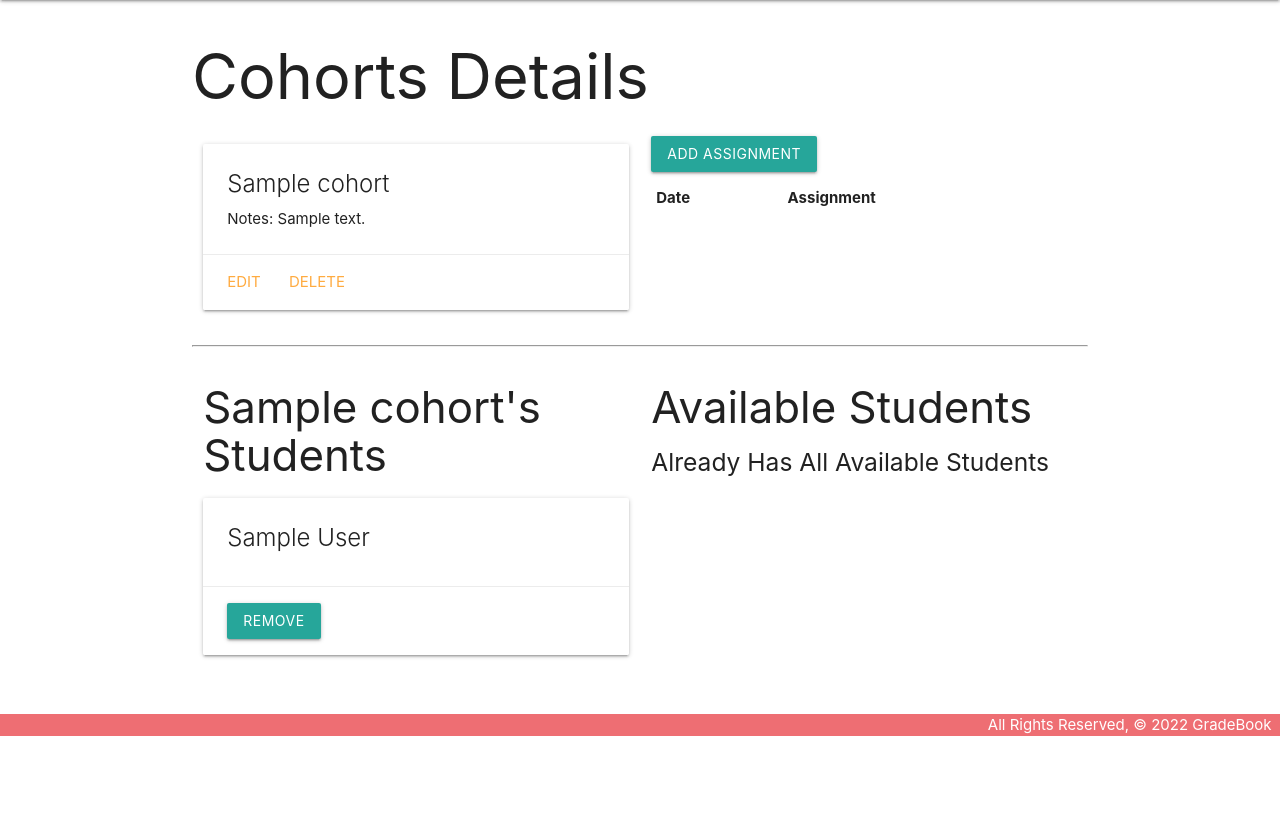
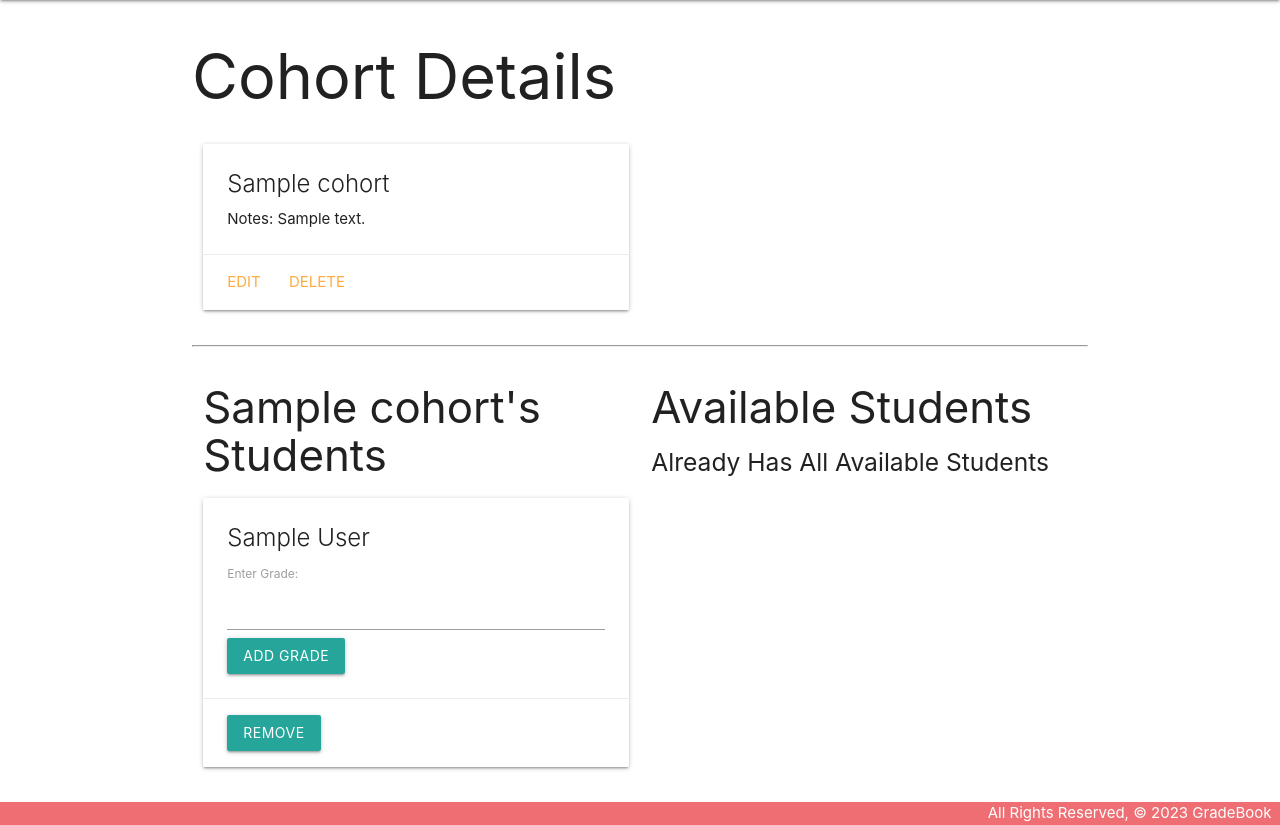
Before and after one commit to David-Aqeel/Project-3-Gradebook, a Django app: page /cohorts/1/ in a window 1280 px wide. Shown: the part 64-889 px from the top of the page. Before the commit the page ends 800 px from the top, so only its background shows below. Run offline with Django 5.2, Linux system fonts and the light colour scheme; a user stored in the database is signed in; tables that the repository leaves empty hold one stand-in row (values such as "Sample post"); lists and menus that the app fills with data are empty.

Commit message:
Working on Student grade models
Co-authored-by: David Aqeel <qbkid123@gmail.com>

```diff
--- a/main_app/admin.py
+++ b/main_app/admin.py
@@ -1,10 +1,10 @@
 from django.contrib import admin
-from .models import Cohorts, Student, Assignment, Student_Grades, Photo
+from .models import Cohorts, Student, Student_Grades, Photo   #Assignment,
 
 
 # Register your models here.
 admin.site.register(Cohorts)
-admin.site.register(Assignment)
+# admin.site.register(Assignment)
 admin.site.register(Student)
 admin.site.register(Student_Grades)
 admin.site.register(Photo)
--- a/main_app/forms.py
+++ b/main_app/forms.py
@@ -1,5 +1,5 @@
 from django.forms import ModelForm
-from .models import Student_Grades, Assignment
+from .models import Student_Grades # Assignment
 
 class Student_Grades_Form(ModelForm):
   class Meta:
@@ -9,7 +9,7 @@ class Student_Grades_Form(ModelForm):
 
 
 
-class Assignment_Form(ModelForm):
-  class Meta:
-    model = Assignment
-    fields = ['date', 'assignment']
+# class Assignment_Form(ModelForm):
+#   class Meta:
+#     model = Assignment
+#     fields = ['date', 'assignment']
--- a/main_app/templates/base.html
+++ b/main_app/templates/base.html
@@ -49,7 +49,7 @@
         {% endblock %}</main>
     <footer class="page-footer">
       <div class="right">
-        All Rights Reserved, &copy; 2022 GradeBook &nbsp;
+        All Rights Reserved, &copy; 2023 GradeBook &nbsp;
       </div>
     </footer>
   </body>
--- a/main_app/templates/cohorts/detail.html
+++ b/main_app/templates/cohorts/detail.html
@@ -1,6 +1,7 @@
-{% extends 'base.html' %} {% block content %}
+{% extends 'base.html' %}
+{% block content %}
 
-<h1>Cohorts Details</h1>
+<h1>Cohort Details</h1>
 
 <div class="row">
   <div class="col s6">
@@ -15,37 +16,10 @@
       </div>
     </div>
   </div>
-
-  <div class="col s6">
-    <form action="{% url 'add_assignment' cohort.id %}" method="POST">
-      {% csrf_token %}
-      <!-- Render the inputs -->
-      {{ assignment_form.as_p }}
-      <input type="submit" class="btn" value="Add Assignment">
-    </form>
-    <!-- <br>
-    {% if cohort.fed_for_today %}
-      <div class="card-panel teal-text center-align">{{cohort.name}} has been fed all meals for today</div>
-    {% else %}
-      <div class="card-panel red-text center-align">{{cat.name}} might be hungry</div>
-    {% endif %} -->
-    <table class="striped">
-      <thead>
-        <tr><th>Date</th><th>Assignment</th></tr>
-      </thead>
-      <tbody>
-        {% for assignment in cohorts.assignment_set.all %}
-          <tr>
-            <td>{{assignment.date}}</td>
-            <td>{{assignment.assignment}}</td>
-          </tr>
-        {% endfor %}
-      </tbody>
-    </table>
-  </div>
 </div>
 
 <hr>
+
 <div class="row">
   <div class="col s6">
 <h3>{{ cohort.subject_name }}'s Students</h3>
@@ -54,9 +28,24 @@
     <div class="card">
       <div class="card-content">
         <span class="card-title">
-              <!-- A <span style="color: {{ toy.color }}">{{ toy.color }}</span> {{ toy.name }} -->
           {{ student.name }}
         </span>
+        {% for student_grade in student.student_grades.all %}
+          {% if student_grade.cohorts_id == cohort.id %}
+            <p>Grade: {{ student_grade.grade }}</p>
+            <form action="{% url 'delete_grade' cohort.id student_grade.id %}" method="POST">
+              {% csrf_token %}
+              <button type="submit" class="btn">Delete Grade</button>
+            </form>
+          {% endif %}
+        {% empty %}
+          <form action="{% url 'add_grade' cohort.id student.id %}" method="POST">
+            {% csrf_token %}
+            <label for="grade_input">Enter Grade:</label>
+            <input type="number" name="grade" id="grade_input">
+            <button type="submit" class="btn">Add Grade</button>
+          </form>
+        {% endfor %}
       </div>
       <div class="card-action">
         <form action="{% url 'unassoc_student' cohort.id student.id %}" method="POST">
@@ -70,6 +59,7 @@
   <h5>No Students 👨🏼‍🏫</h5>
 {% endif %}
   </div>
+
   <div class="col s6">
     <h3>Available Students</h3>
     {% if students.count %}
@@ -89,7 +79,7 @@
         </div>
       {% endfor %}
     {% else %}
-      <h5>{{cohort.name}} Already Has All Available Students</h5>
+      <h5>{{ cohort.name }} Already Has All Available Students</h5>
     {% endif %}
   </div>
 </div>
@@ -102,9 +92,9 @@
     setDefaultDate: true,
     autoClose: true
   });
+
   const selectEl = document.getElementById('id_assignment');
   M.FormSelect.init(selectEl);
 </script>
 
-</div>
 {% endblock %}
--- a/main_app/urls.py
+++ b/main_app/urls.py
@@ -9,13 +9,11 @@ urlpatterns = [
     path('cohorts/create/', views.CohortCreate.as_view(), name='cohorts_create'),
     path('cohorts/<int:pk>/update/', views.CohortUpdate.as_view(), name='cohorts_update'),
     path('cohorts/<int:pk>/delete/', views.CohortDelete.as_view(), name='cohorts_delete'),
-
-    path('cohorts/<int:cohort_id>/add_assignment/', views.add_assignment, name='add_assignment'),
+    path('cohorts/<int:cohort_id>/add_grade/<int:student_id>/', views.add_grade, name='add_grade'),
+    # path('cohorts/<int:cohort_id>/add_assignment/', views.add_assignment, name='add_assignment'),
     path('cohorts/<int:cohort_id>/assoc_student/<int:student_id>/', views.assoc_student, name='assoc_student'),
     path('cohorts/<int:cohort_id>/unassoc_student/<int:student_id>/', views.unassoc_student, name='unassoc_student'),
 
-
-    path('cohorts/<int:cohort_id>/add_student_grades/', views.add_student_grades, name='add_student_grades'),
     path('students/', views.students_index, name='students_index'),
     path('students/<int:pk>/', views.StudentDetail.as_view(), name='students_detail'),
     path('students/create/', views.StudentCreate.as_view(), name='students_create'),
@@ -23,4 +21,5 @@ urlpatterns = [
     path('students/<int:pk>/delete/', views.StudentDelete.as_view(), name='students_delete'),
     path('accounts/signup/', views.signup, name='signup'),
     path('students/<int:student_id>/add_photo/', views.add_photo, name='add_photo'),
+    path('students/<int:student_id>/add_student_grades/', views.add_student_grades, name='add_student_grades'),
 ]
--- a/main_app/views.py
+++ b/main_app/views.py
@@ -5,12 +5,11 @@ from django.shortcuts import render, redirect
 from .models import Cohorts, Student, Student_Grades, Photo
 from django.views.generic.edit import CreateView, UpdateView, DeleteView
 from django.views.generic import ListView, DetailView
-from .forms import Assignment_Form
+from .forms import Student_Grades_Form  #Assignment_Form
 from django.contrib.auth import login
 from django.contrib.auth.forms import UserCreationForm
 from django.contrib.auth.decorators import login_required
 from django.contrib.auth.mixins import LoginRequiredMixin
-
 
 
 # Create your views here.
@@ -31,13 +30,19 @@ def cohorts_index(request):
 @login_required
 def cohorts_detail(request, cohort_id):
     cohort = Cohorts.objects.get(id=cohort_id)
-    id_list = cohort.students.all().values_list('id')
+    id_list = cohort.students.all().values_list("id")
     students_cohort_doesnt_have = Student.objects.exclude(id__in=id_list)
-    assigment_form = Assignment_Form()
-    return render(request, 'cohorts/detail.html', {
-       'cohort': cohort, 'assigment_form': assigment_form,
-       'students': students_cohort_doesnt_have,
-    })
+    # assigment_form = Assignment_Form()
+    return render(
+        request,
+        "cohorts/detail.html",
+        {
+            "cohort": cohort,
+            # "assigment_form": assigment_form,
+            "students": students_cohort_doesnt_have,
+        },
+    )
+
 
 # class CohortCreate(CreateView):
 #     id_list = cohort.students.all().values_list("id")
@@ -57,10 +62,11 @@ class CohortCreate(LoginRequiredMixin, CreateView):
 
     def form_valid(self, form):
         # self.request.user is the logged in user
-        form.instance.user = self.request.user
+        form.instance.teacher_id = self.request.user.id
         # Let the CreateView's form_valid method
         # do its regular work (saving the object & redirecting)
         return super().form_valid(form)
+
 
 class CohortUpdate(LoginRequiredMixin, UpdateView):
     model = Cohorts
@@ -75,41 +81,53 @@ class CohortDelete(LoginRequiredMixin, DeleteView):
     success_url = "/cohorts"
 
 
-def add_assignment(request, cohort_id):
-  form = Assignment_Form(request.POST)
-  # validate the form
-  if form.is_valid():
-    # don't save the form to the db until it
-    # has the cat_id assigned
-    new_assignment = form.save(commit=False)
-    new_assignment.cohort_id = cohort_id
-    new_assignment.save()
-  return redirect('detail', cohort_id=cohort_id)
-
+# def add_assignment(request, cohort_id):
+#     form = Assignment_Form(request.POST)
+#     # validate the form
+#     if form.is_valid():
+#         # don't save the form to the db until it
+#         # has the cat_id assigned
+#         new_assignment = form.save(commit=False)
+#         new_assignment.cohort_id = cohort_id
+#         new_assignment.save()
+#     return redirect("detail", cohort_id=cohort_id)
 
 
 def students_index(request):
     students = Student.objects.all()
     return render(request, "main_app/student_list.html", {"students": students})
 
+
 # class StudentList(ListView):
 #   model = Student
 
+
 class StudentDetail(LoginRequiredMixin, DetailView):
     model = Student
+
+    def get_context_data(self, **kwargs):
+        context = super().get_context_data(**kwargs)
+        student = self.get_object()
+        context["student_grades_form"] = Student_Grades_Form()
+        return context
 
 
 class StudentCreate(LoginRequiredMixin, CreateView):
     model = Student
     fields = "__all__"
 
+
 def assoc_student(request, cohort_id, student_id):
-  Cohorts.objects.get(id=cohort_id).students.add(student_id)
-  return redirect('detail', cohort_id=cohort_id)
+    Cohorts.objects.get(id=cohort_id).students.add(student_id)
+    # Student_Grades.objects.get(cohort_id=cohort_id).remove()
+    return redirect("detail", cohort_id=cohort_id)
+
 
 def unassoc_student(request, cohort_id, student_id):
-  Cohorts.objects.get(id=cohort_id).students.remove(student_id)
-  return redirect('detail', cohort_id=cohort_id)
+    Cohorts.objects.get(id=cohort_id).students.remove(student_id)
+    # Student_Grades.objects.get(cohort_id=cohort_id).remove()
+    # Student_Grades.objects.get(grade)
+    return redirect("detail", cohort_id=cohort_id)
 
 
 class StudentUpdate(LoginRequiredMixin, UpdateView):
@@ -123,32 +141,58 @@ class StudentDelete(LoginRequiredMixin, DeleteView):
 
 
 @login_required
-def add_student_grades(request, cohort_id):
+def add_student_grades(request, student_id):
     form = Student_Grades_Form(request.POST)
     new_student_grades = form.save(commit=False)
+    new_student_grades.student_id = student_id
     new_student_grades.cohort_id = cohort_id
     new_student_grades.save()
-    return redirect("detail", cohort_id=cohort_id)
+    return redirect("students_detail", student_id=student_id)
+
+def detail(request, cohort_id):
+    cohort = Cohorts.objects.get(id=cohort_id)
+    students = cohort.students.all()
+    student_grades = StudentGrades.objects.filter(student__in=students)
+
+    context = {
+        'cohort': cohort,
+        'students': students,
+        'student_grades': student_grades,
+    }
+
+    return render(request, 'detail.html', context)
+
+def add_grade(request, cohort_id, student_id):
+    if request.method == 'POST':
+        grade = request.POST['grade']
+        student = Student.objects.get(id=student_id)
+        cohort = Cohorts.objects.get(id=cohort_id)
+        student_grade = Student_Grades(grade=grade, cohorts=cohort, students=student)
+        student_grade.save()
+    return redirect('detail', cohort_id=cohort_id)
+
+# def delete_grade(request, cohort_id, grade_id):
+#     if request.method == 'POST':
+#         grade = Student_Grades.objects.get(id=grade_id)
+#         grade.delete()
+#     return redirect('detail', cohort_id=cohort_id)
 
 @login_required
 def add_photo(request, student_id):
-  # photo-file maps to the "name" attr on the <input>
-  photo_file = request.FILES.get('photo-file', None)
-  if photo_file:
-    s3 = boto3.client('s3')
-    # Need a unique "key" (filename)
-    # It needs to keep the same file extension
-    # of the file that was uploaded (.png, .jpeg, etc.)
-    key = uuid.uuid4().hex[:6] + photo_file.name[photo_file.name.rfind('.'):]
-    try:
-      bucket = os.environ['S3_BUCKET']
-      s3.upload_fileobj(photo_file, bucket, key)
-      url = f"{os.environ['S3_BASE_URL']}{bucket}/{key}"
-      Photo.objects.create(url=url, student_id=student_id)
-    except Exception as e:
-      print('An error occurred uploading file to S3')
-      print(e)
-  return redirect('students_detail', pk=student_id)
+    photo_file = request.FILES.get("photo-file", None)
+    if photo_file:
+        s3 = boto3.client("s3")
+
+        key = uuid.uuid4().hex[:6] + photo_file.name[photo_file.name.rfind(".") :]
+        try:
+            bucket = os.environ["S3_BUCKET"]
+            s3.upload_fileobj(photo_file, bucket, key)
+            url = f"{os.environ['S3_BASE_URL']}{bucket}/{key}"
+            Photo.objects.create(url=url, student_id=student_id)
+        except Exception as e:
+            print("An error occurred uploading file to S3")
+            print(e)
+    return redirect("students_detail", pk=student_id)
 
 
 def signup(request):
```
Also changed, not shown: main_app/helpers.py (added, +26 -0 lines), main_app/models.py (+16 -24 lines), main_app/templates/main_app/student_detail.html (+50 -9 lines), main_app/migrations/0005_alter_student_grades_grade.py (added), main_app/migrations/0006_alter_student_grades_options_alter_student_name.py (added). Lines whose indentation alone changed are shown as unchanged.
